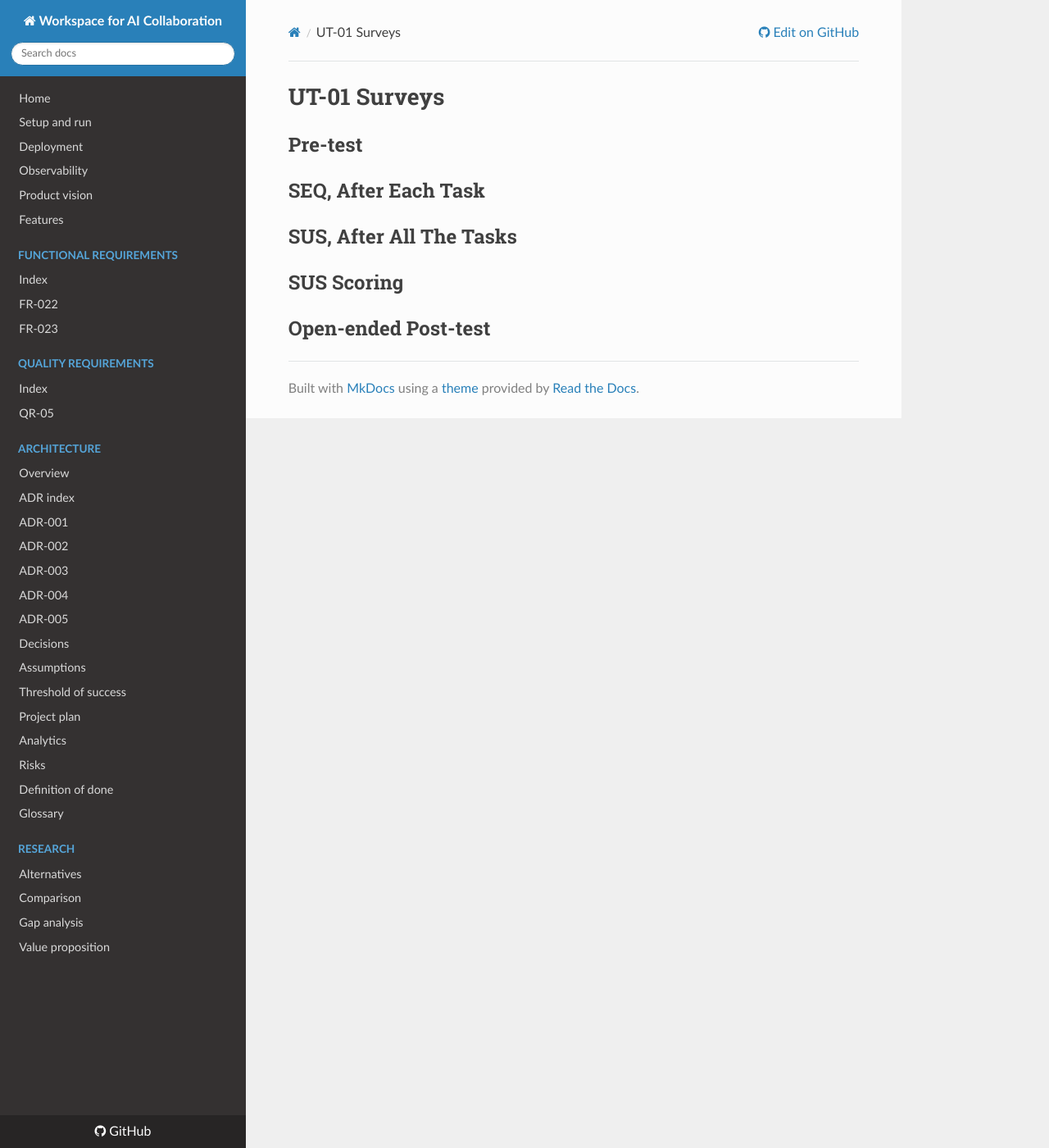
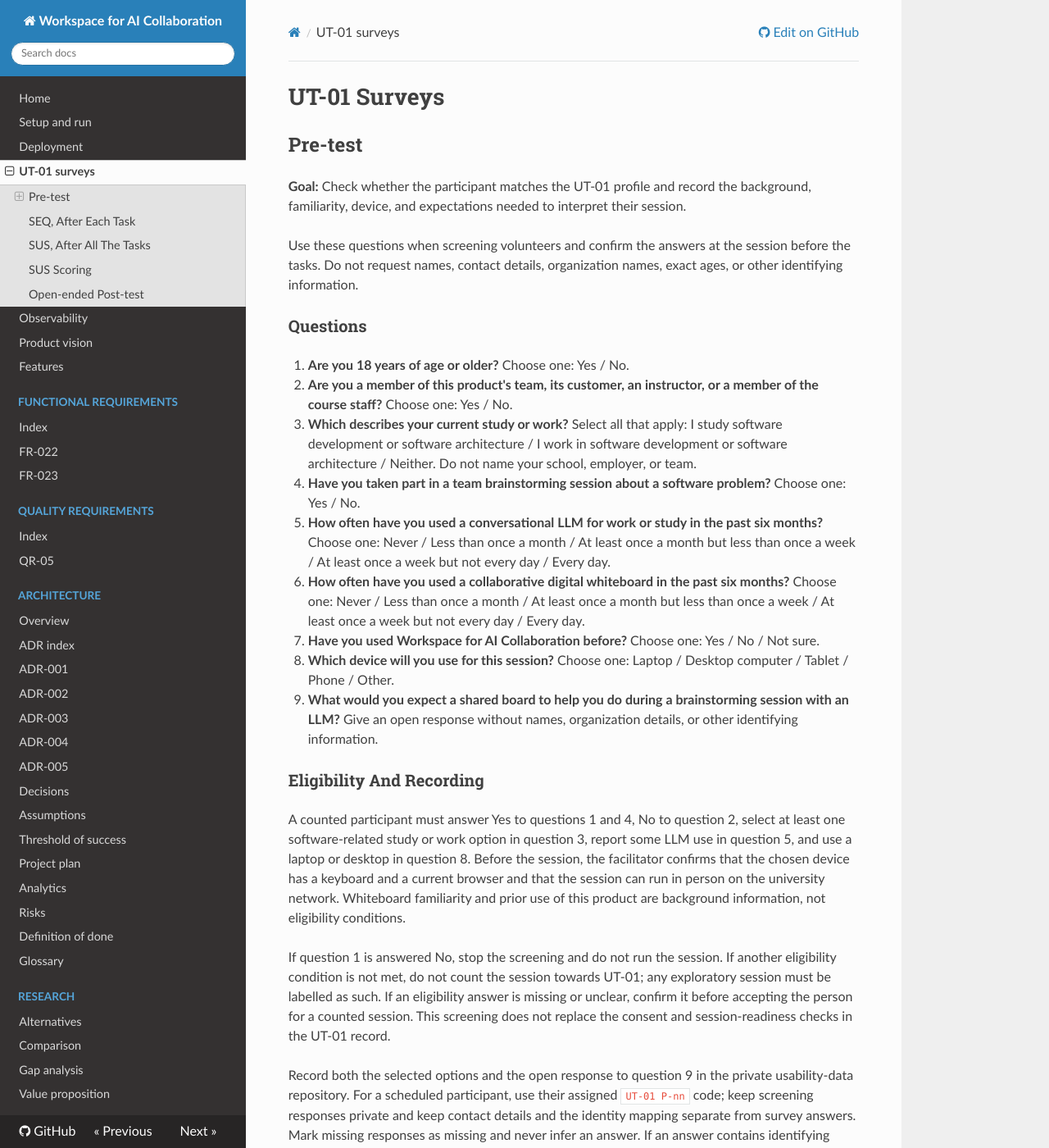
Before and after one commit to WellMadeTeam/workspace-ai-03, an MkDocs documentation site: the page built from docs/usability-tests/ut-01/surveys.md, in a window 1280 px wide and 1400 px high. Shown: the whole window at 82% size. Built offline with MkDocs 1.6.1, drawn with Linux system fonts in a browser that asks for light colours; nearby versions of some CDN libraries; some of the changed text lies outside the part shown.

Commit message:
docs(usability): prepare the ut-01 pre-test

```diff
--- a/docs/usability-tests/ut-01/surveys.md
+++ b/docs/usability-tests/ut-01/surveys.md
@@ -1,6 +1,49 @@
 # UT-01 Surveys
 
 ## Pre-test
+
+**Goal:** Check whether the participant matches the UT-01 profile and record the background, familiarity, device, and expectations needed to interpret their session.
+
+Use these questions when screening volunteers and confirm the answers at the session before the tasks.
+Do not request names, contact details, organization names, exact ages, or other identifying information.
+
+### Questions
+
+1. **Are you 18 years of age or older?**
+   Choose one: Yes / No.
+2. **Are you a member of this product's team, its customer, an instructor, or a member of the course staff?**
+   Choose one: Yes / No.
+3. **Which describes your current study or work?**
+   Select all that apply: I study software development or software architecture / I work in software development or software architecture / Neither.
+   Do not name your school, employer, or team.
+4. **Have you taken part in a team brainstorming session about a software problem?**
+   Choose one: Yes / No.
+5. **How often have you used a conversational LLM for work or study in the past six months?**
+   Choose one: Never / Less than once a month / At least once a month but less than once a week / At least once a week but not every day / Every day.
+6. **How often have you used a collaborative digital whiteboard in the past six months?**
+   Choose one: Never / Less than once a month / At least once a month but less than once a week / At least once a week but not every day / Every day.
+7. **Have you used Workspace for AI Collaboration before?**
+   Choose one: Yes / No / Not sure.
+8. **Which device will you use for this session?**
+   Choose one: Laptop / Desktop computer / Tablet / Phone / Other.
+9. **What would you expect a shared board to help you do during a brainstorming session with an LLM?**
+   Give an open response without names, organization details, or other identifying information.
+
+### Eligibility And Recording
+
+A counted participant must answer Yes to questions 1 and 4, No to question 2, select at least one software-related study or work option in question 3, report some LLM use in question 5, and use a laptop or desktop in question 8.
+Before the session, the facilitator confirms that the chosen device has a keyboard and a current browser and that the session can run in person on the university network.
+Whiteboard familiarity and prior use of this product are background information, not eligibility conditions.
+
+If question 1 is answered No, stop the screening and do not run the session.
+If another eligibility condition is not met, do not count the session towards UT-01; any exploratory session must be labelled as such.
+If an eligibility answer is missing or unclear, confirm it before accepting the person for a counted session.
+This screening does not replace the consent and session-readiness checks in the UT-01 record.
+
+Record both the selected options and the open response to question 9 in the private usability-data repository.
+For a scheduled participant, use their assigned `UT-01 P-nn` code; keep screening responses private and keep contact details and the identity mapping separate from survey answers.
+Mark missing responses as missing and never infer an answer.
+If an answer contains identifying details, omit those details from the survey record while preserving the non-identifying meaning of the answer.
 
 ## SEQ, After Each Task
 
--- a/mkdocs.yml
+++ b/mkdocs.yml
@@ -12,6 +12,7 @@ nav:
   - Home: index.md
   - Setup and run: setup.md
   - Deployment: deployment.md
+  - UT-01 surveys: usability-tests/ut-01/surveys.md
   - Observability: observability.md
   - Product vision: product-vision.md
   - Features: features.md
```
